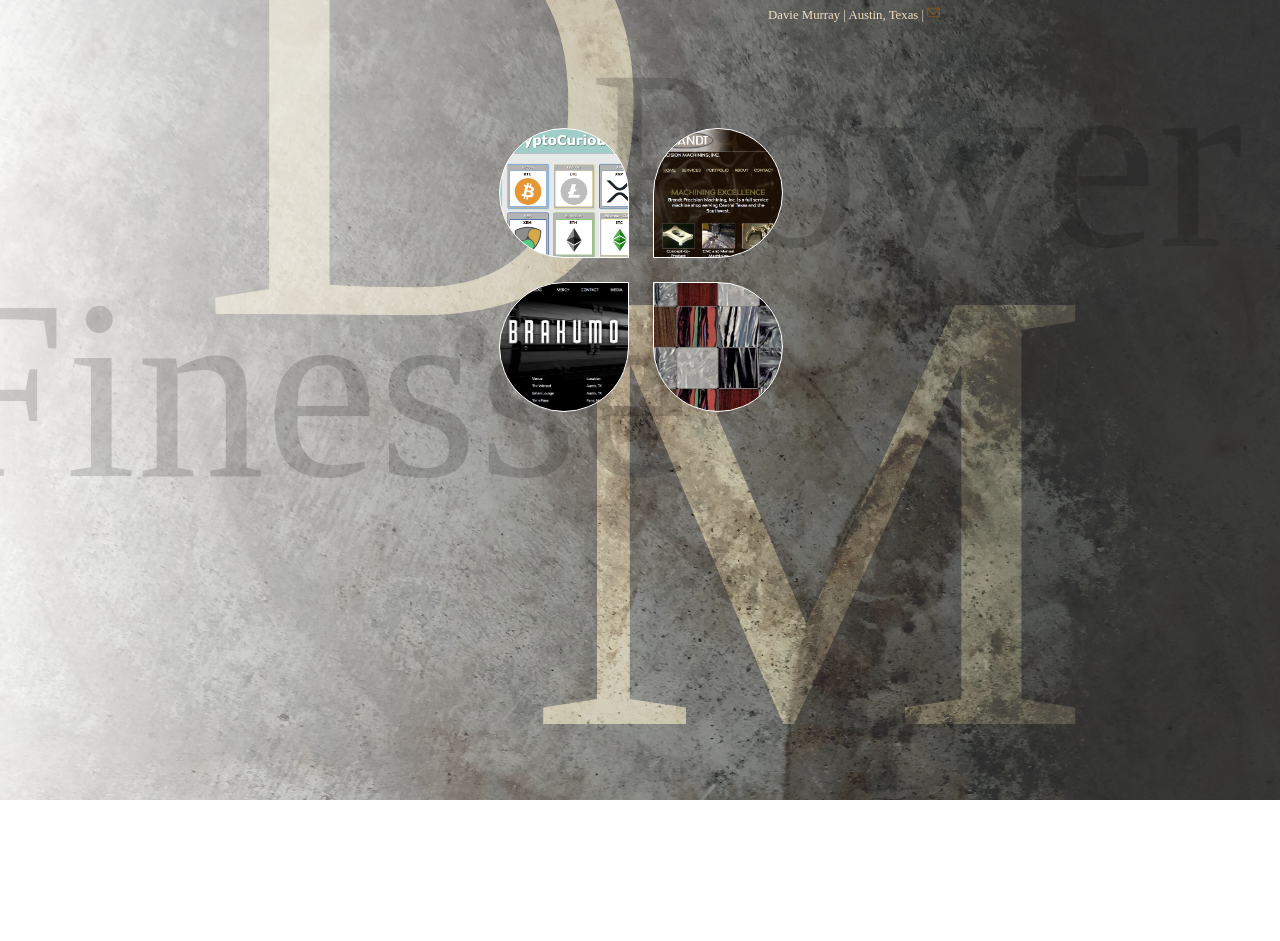
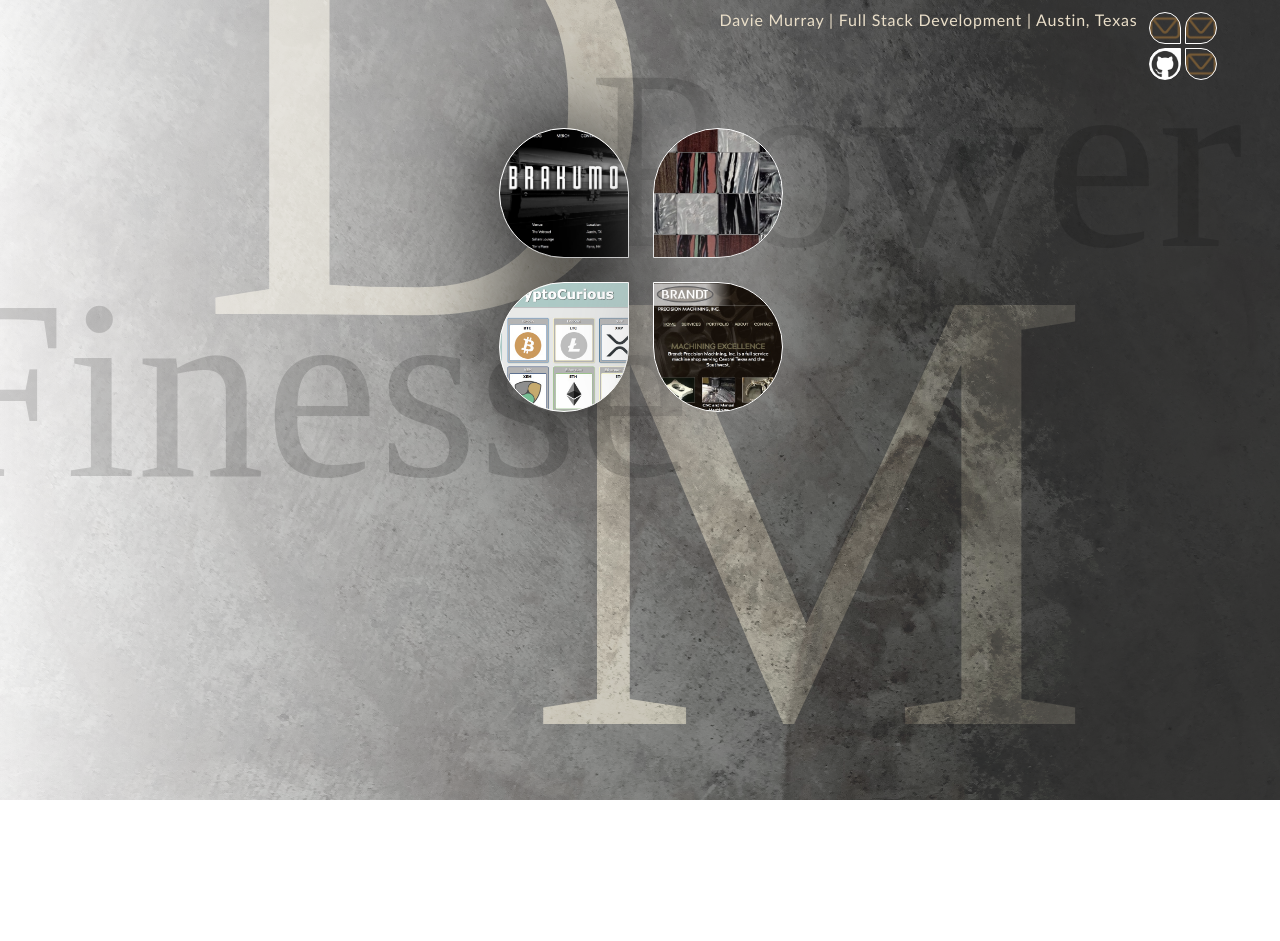
Before and after one commit to LinearSix/davie, a PHP site: page /blend.html in a window 1280 px wide. Run offline with PHP 8.4, Linux system fonts and the light colour scheme.

Commit message:
added contact divs

```diff
--- a/blend.css
+++ b/blend.css
@@ -15,15 +15,87 @@
     background: url(rust.jpg), linear-gradient(90deg, rgba(255, 255, 255, 0.75), rgba(0, 0, 0, 0.75));
     background-blend-mode: color-burn, color-burn;
     background-size: cover;
-    filter: grayscale(20%)
+    filter: grayscale(50%)
+}
+.div_contact_container {
+    position: absolute;
+    top: 10px;
+    right: 1vw;
+    width: 550px;
+    height: 120px;
+    float: left;
+    /* border: solid yellow 1px; */
 }
 .div_contact {
-    font-family: 'Cochin';
-    font-size: 1vw;
+    width: 430px;
+    height: 30px;
+    float: left;
+    text-align: right;
+    font-family: 'Gill Sans';
+    font-size: 16px;
+    font-weight: lighter;
+    letter-spacing: .05em;
     color: wheat;
-    position: absolute;
-    top: .5vw;
-    left: 60vw;
+    position: relative;
+    top: 0vw;
+    left: 0px;
+    white-space: nowrap;
+    /* border: solid blue 1px; */
+}
+.div_contact_tear {
+    font-family: 'Franklin Gothic Book';
+    width: 80px;
+    height: 80px;
+    float: left;
+    /* border: solid  green 1px; */
+}
+.div_contact_1 {
+    margin: 2px;
+    width: 30px;
+    height: 30px;
+    background-image: url(mail_tan.png);
+    background-size: contain;
+    float: left;
+    border: solid  rgba(255, 255, 255, 1) 1px;
+    border-top-right-radius: 50%;
+    border-top-left-radius: 50%;
+    border-bottom-left-radius: 50%;
+}
+.div_contact_2 {
+    margin: 2px;
+    width: 30px;
+    height: 30px;
+    background-image: url(mail_tan.png);
+    background-size: contain;
+    float: left;
+    border: solid  rgba(255, 255, 255, 1) 1px;
+    border-top-right-radius: 50%;
+    border-top-left-radius: 50%;
+    border-bottom-right-radius: 50%;
+}
+.div_contact_3 {
+    margin: 2px;
+    width: 30px;
+    height: 30px;
+    background-image: url(octocat.png);
+    background-size: contain;
+    float: left;
+    border: solid  rgba(255, 255, 255, 1) 1px;
+    border-top-left-radius: 50%;
+    border-bottom-left-radius: 50%;
+    border-bottom-right-radius: 50%;
+}
+.div_contact_4 {
+    margin: 2px;
+    width: 30px;
+    height: 30px;
+    background-image: url(mail_tan.png);
+    background-size: contain;
+    float: left;
+    border: solid  rgba(255, 255, 255, 1) 1px;
+    border-top-right-radius: 50%;
+    border-bottom-left-radius: 50%;
+    border-bottom-right-radius: 50%;
 }
 #img_mail {
     width: 1vw;
@@ -108,22 +180,57 @@
     mix-blend-mode: darken;
     /* background: rgba(0, 0, 0, 1) */
 }
-/* .div_portfolio {
-    margin-top: 40vw;
-    background-size: contain;
-    background: black;
-    display: flex;
-    flex-wrap: wrap;
-    justify-content: space-evenly;
-    margin-left: 2vw;
-    margin-right: 2vw;
-    float: left;
-    border-radius: 50%;
-    border: solid white 2px;
-} */
 .div_bug_1 {
     position: absolute;
     top: 10vw;
+    left: 39vw;
+    font-family: 'Franklin Gothic Book';
+    /* font-weight: bold; */
+    z-index: 1;
+    width: 10vw;
+    height: 10vw;
+    background-image: url(brakumo.jpg);
+    background-size: contain;
+    text-align: center;
+    line-height: 23vw;
+    float: left;
+    font-size: 1.25vw;
+    border: solid  rgba(255, 255, 255, 1) 1px;
+    border-bottom-left-radius: 50%;
+    border-top-left-radius: 50%;
+    border-top-right-radius: 50%;
+    color: white;
+    text-shadow: 0 0 10px black;
+    -moz-box-shadow: 0 0 100px 0px black;
+    -webkit-box-shadow: 0 0 100px 0px black;
+}
+.div_bug_2 {
+    position: absolute;
+    top: 10vw;
+    left: 51vw;
+    font-family: 'Franklin Gothic Book';
+    /* font-weight: bold; */
+    z-index: 1;
+    width: 10vw;
+    height: 10vw;
+    background-image: url(memory-js.jpg);
+    background-size: contain;
+    text-align: center;
+    line-height: 23vw;
+    float: left;
+    font-size: 1.25vw;
+    border: solid  rgba(255, 255, 255, 1) 1px;
+    border-bottom-right-radius: 50%;
+    border-top-left-radius: 50%;
+    border-top-right-radius: 50%;
+    color: white;
+    text-shadow: 0 0 10px black;
+    -moz-box-shadow: 0 0 100px 0px darkgray;
+    -webkit-box-shadow: 0 0 100px 0px darkgray;
+}
+.div_bug_3 {
+    position: absolute;
+    top: 22vw;
     left: 39vw;
     font-family: 'Franklin Gothic Book';
     /* font-weight: bold; */
@@ -138,16 +245,16 @@
     font-size: 1.25vw;
     border: solid  rgba(255, 255, 255, 1) 1px;
     border-bottom-left-radius: 50%;
+    border-bottom-right-radius: 50%;
     border-top-left-radius: 50%;
-    border-top-right-radius: 50%;
     color: white;
     text-shadow: 0 0 10px black;
-    /* -moz-box-shadow: 0 0 30px 0px red;
-    -webkit-box-shadow: 0 0 30px 0px red; */
+    -moz-box-shadow: 0 0 100px 0px black;
+    -webkit-box-shadow: 0 0 100px 0px black;
 }
-.div_bug_2 {
+.div_bug_4 {
     position: absolute;
-    top: 10vw;
+    top: 22vw;
     left: 51vw;
     font-family: 'Franklin Gothic Book';
     /* font-weight: bold; */
@@ -161,53 +268,11 @@
     float: left;
     font-size: 1.25vw;
     border: solid  rgba(255, 255, 255, 1) 1px;
-    border-bottom-right-radius: 50%;
-    border-top-left-radius: 50%;
-    border-top-right-radius: 50%;
-    color: white;
-    text-shadow: 0 0 10px black;
-}
-.div_bug_3 {
-    position: absolute;
-    top: 22vw;
-    left: 39vw;
-    font-family: 'Franklin Gothic Book';
-    /* font-weight: bold; */
-    z-index: 1;
-    width: 10vw;
-    height: 10vw;
-    background-image: url(brakumo.jpg);
-    background-size: contain;
-    text-align: center;
-    line-height: 23vw;
-    float: left;
-    font-size: 1.25vw;
-    border: solid  rgba(255, 255, 255, 1) 1px;
-    border-bottom-left-radius: 50%;
-    border-bottom-right-radius: 50%;
-    border-top-left-radius: 50%;
-    color: white;
-    text-shadow: 0 0 10px black;
-}
-.div_bug_4 {
-    position: absolute;
-    top: 22vw;
-    left: 51vw;
-    font-family: 'Franklin Gothic Book';
-    /* font-weight: bold; */
-    z-index: 1;
-    width: 10vw;
-    height: 10vw;
-    background-image: url(memory-js.jpg);
-    background-size: contain;
-    text-align: center;
-    line-height: 23vw;
-    float: left;
-    font-size: 1.25vw;
-    border: solid  rgba(255, 255, 255, 1) 1px;
     border-top-right-radius: 50%;
     border-bottom-left-radius: 50%;
     border-bottom-right-radius: 50%;
     color: white;
     text-shadow: 0 0 10px black;
+    -moz-box-shadow: 0 0 100px 0px darkgray;
+    -webkit-box-shadow: 0 0 100px 0px darkgray;
 }
--- a/blend.html
+++ b/blend.html
@@ -9,15 +9,23 @@
 </head>
 <body>
     <div class="background_image">
-        <div class="div_contact">Davie Murray | Austin, Texas | <a href="mailto:linearsix@gmail.com"><img id="img_mail" src="mail_tan.png"></a></div>
+        <div class="div_contact_container">
+            <div class="div_contact">Davie Murray | Full Stack Development | Austin, Texas &nbsp;</div>
+            <div class="div_contact_tear">
+                <div class="div_contact_1"></div>
+                <div class="div_contact_2"></div>
+                <div class="div_contact_3"></div>
+                <div class="div_contact_4"></div>
+            </div>
+        </div>
         <div class="div_D">D</div>
         <div class="div_M">M</div>
         <div class="div_form">Finesse</div>
         <div class="div_function">Power</div>
-        <div class="div_bug_1"></div>
-        <div class="div_bug_2"></div>
-        <div class="div_bug_3"></div>
-        <div class="div_bug_4"></div>
+        <a target="blank" href="https://fast-chamber-88110.herokuapp.com/index"><div class="div_bug_1"></div></a>
+        <a target="blank" href="https://fast-chamber-88110.herokuapp.com/index"><div class="div_bug_2"></div></a>
+        <a target="blank" href="http://cryptocurious.surge.sh/"><div class="div_bug_3"></div></a>
+        <a target="blank" href="https://brandt-precision.herokuapp.com/"><div class="div_bug_4"></div></a>
     </div>
 </body>
 </html>
```
Also changed, not shown: octocat.png (added), rust.jpg.
